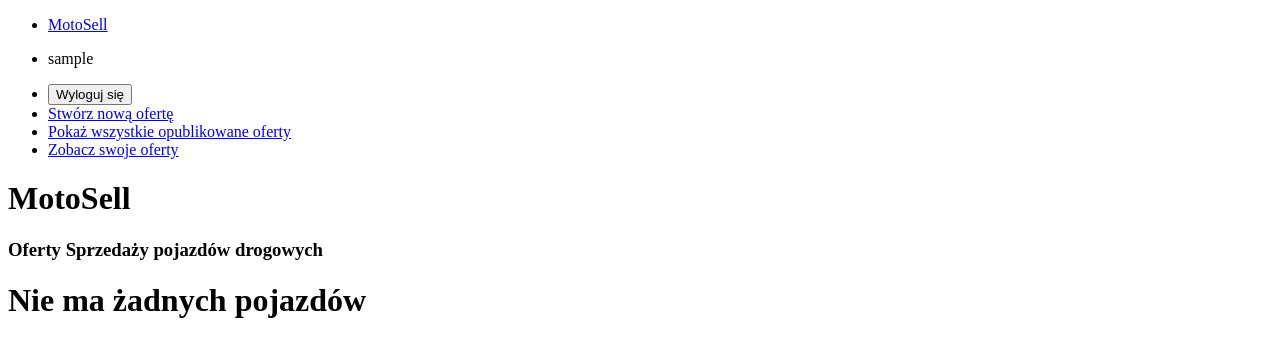
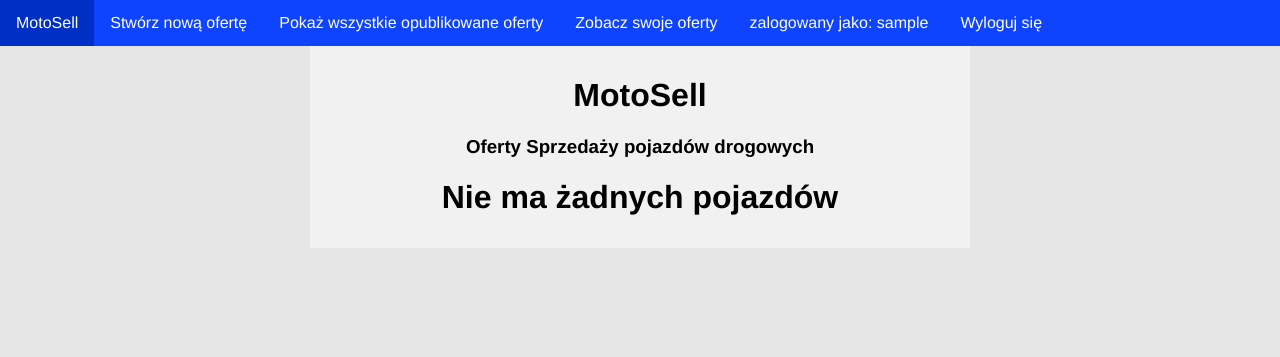
Before and after one commit to PMatusiewicz/MotoSell, a Django app: page /pojazdy in a window 1280 px wide. Shown: the top 357 px of the page. Run offline with Django 4.2, Linux system fonts and the light colour scheme; the visitor is signed in with stand-in values (Sample User, id 1); data that the repository does not hold is empty.

Commit message:
Dodano css do strony

```diff
--- a/MotoSell/static/style.css
+++ b/MotoSell/static/style.css
@@ -0,0 +1,46 @@
+body {
+    font-family: Helvetica;
+    background-color: rgb(230, 230, 230);
+    padding: 0;
+    margin: 0;
+}
+
+.glowne {
+    width: 50%;
+    background-color: rgb(241, 241, 241);
+    margin: auto;
+    padding: 10px;
+    text-align: center;
+}
+
+.oferta {
+    margin: 40px;
+    padding: 10px;
+    background-color: white;
+    text-align: left;
+    border-radius: 10px;
+}
+
+ul {
+    list-style-type: none;
+    margin: 0;
+    padding: 0;
+    display: flex;
+}
+
+ul li a, span {
+    display: block;
+    color: white;
+    padding: 14px 16px;
+    text-decoration: none;
+    justify-content: center;
+}
+
+ul li:hover {
+    background-color: #002fc6
+}
+
+.nav {
+    background-color: #0e44ff;
+    padding: 0;
+}
--- a/MotoSell/templates/MotoSell/base.html
+++ b/MotoSell/templates/MotoSell/base.html
@@ -7,16 +7,15 @@
         <link rel="stylesheet" href="{% static 'style.css' %}">
     </head>
     <body>
-
         <div class="nav">
             {% if request.user.is_authenticated %}
                 <ul>
                     <li><a href="{% url 'pojazdy' %}">MotoSell</a></li>
-                    <li><p>{{ request.user.username }}</p></li>
-                    <li><a href="{% url 'wyloguj' %}"><button>Wyloguj się</button></a></li>
                     <li><a href="{% url 'kreator' %}">Stwórz nową ofertę</a></li>
                     <li><a href="{% url 'pojazdy' %}">Pokaż wszystkie opublikowane oferty</a></li>
                     <li><a href="{% url 'moje_pojazdy' %}">Zobacz swoje oferty</a></li>
+                    <li><span>zalogowany jako: {{ request.user.username }}</span></li>
+                    <li><a href="{% url 'wyloguj' %}">Wyloguj się</a></li>
                 </ul>
             {% else %}
                 <ul>
--- a/MotoSell/templates/MotoSell/pojazdy.html
+++ b/MotoSell/templates/MotoSell/pojazdy.html
@@ -7,12 +7,13 @@
     {% else %}
         {% for pojazd in pojazdy_wszystkie %}
             {% if pojazd.czy_opublikowany and not pojazd.czy_usuniety %}
-                <a href="{% url 'pojazdy' %}/{{ pojazd.id }}">
-                    <h3>{{ pojazd.tytul }}</h3>
-                    <p>Oferta użytkownika: {{ pojazd.uzytkownik.username }}</p>
-                    <p>{{ pojazd.marka }} {{ pojazd.model }}</p>
-                </a>
-                <hr>
+                <div class="oferta">
+                    <a href="{% url 'pojazdy' %}/{{ pojazd.id }}">
+                        <h3>{{ pojazd.tytul }}</h3>
+                        <p>Oferta użytkownika: {{ pojazd.uzytkownik.username }}</p>
+                        <p>{{ pojazd.marka }} {{ pojazd.model }}</p>
+                    </a>
+                </div>
             {% endif %}
         {% endfor %}
     {% endif %}
```
